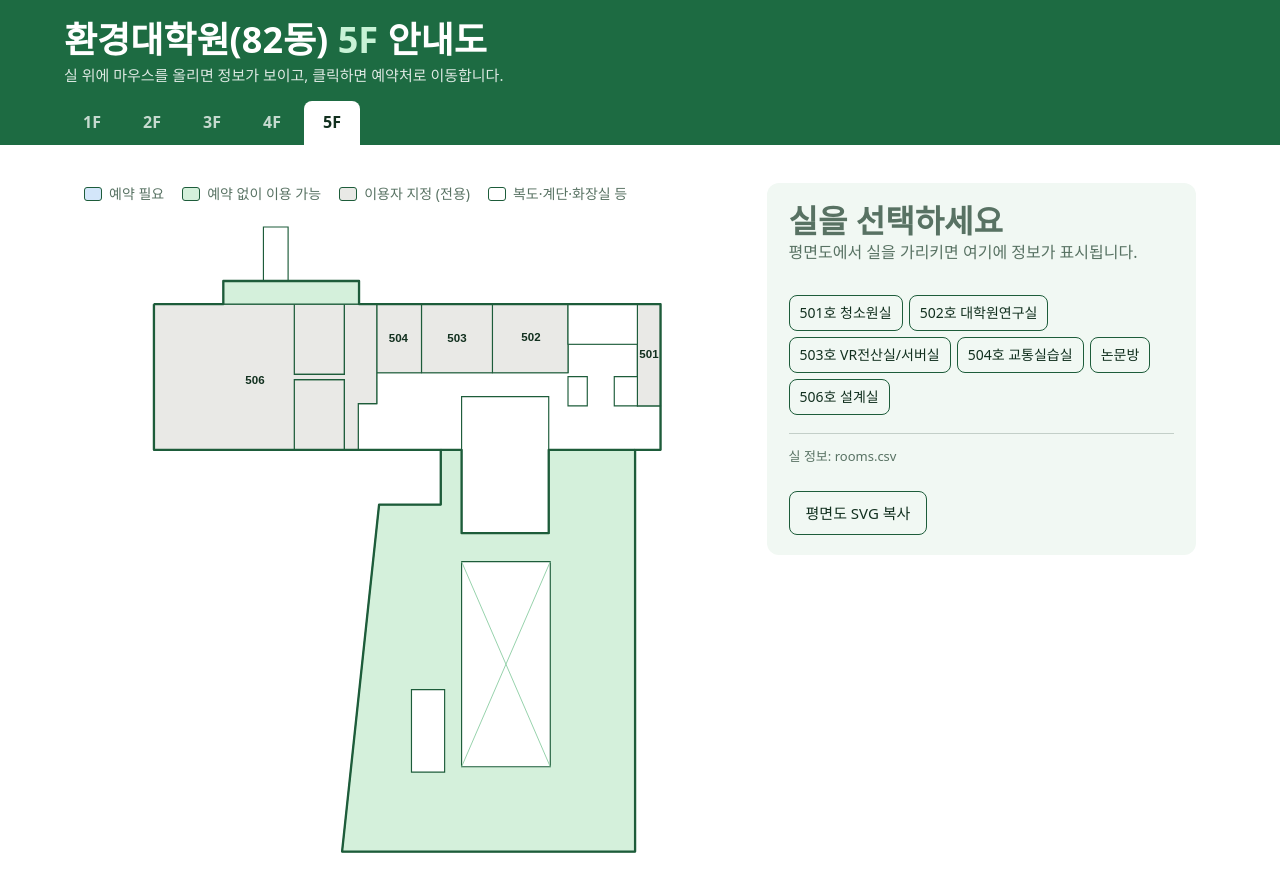
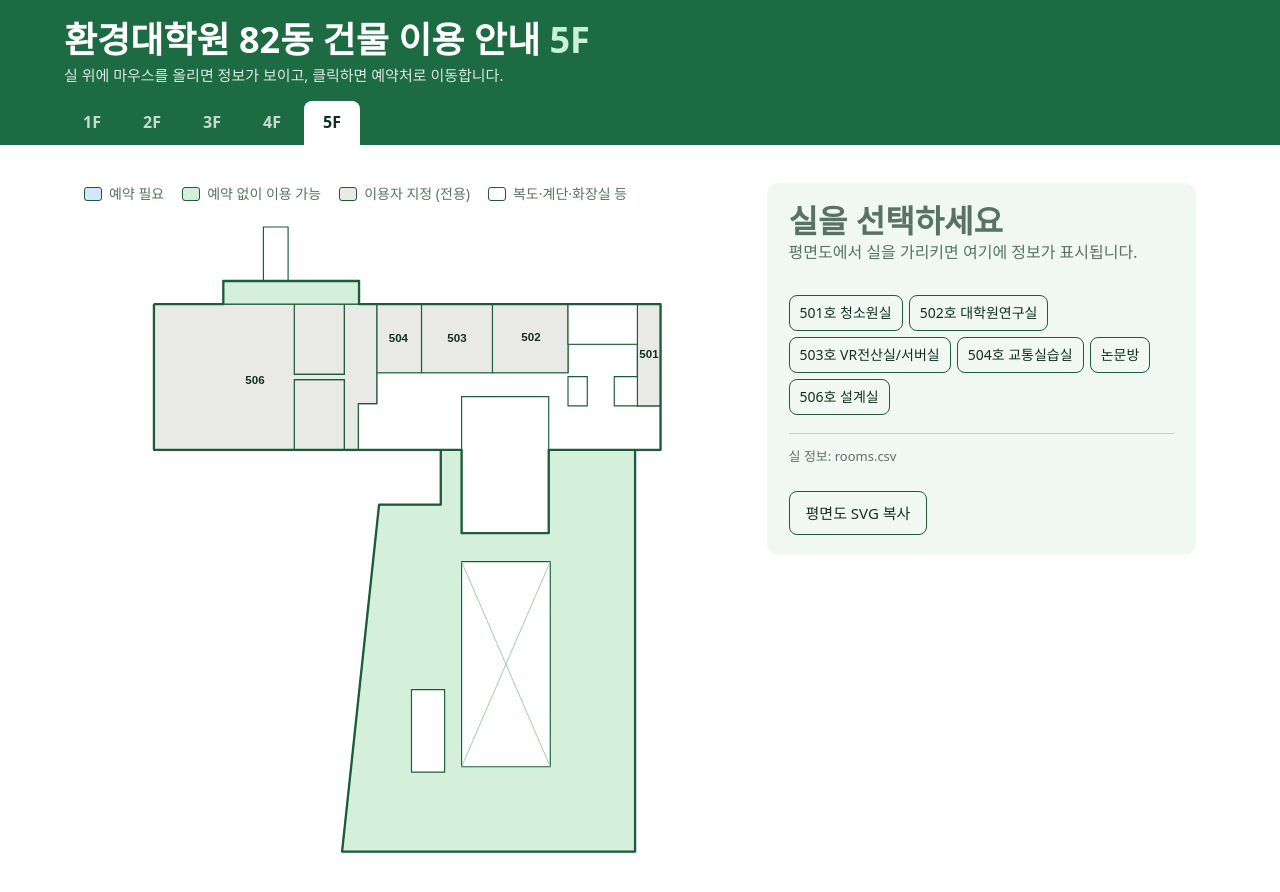
Before and after one commit to lunettiMingiHong/test-cf, a plain HTML site: page index.html in a window 1280 px wide. Drawn offline with Linux system fonts and the light colour scheme; a web font is replaced by a local one.

Commit message:
Set building guide page title

```diff
--- a/index.html
+++ b/index.html
@@ -3,7 +3,7 @@
 <head>
 <meta charset="utf-8">
 <meta name="viewport" content="width=device-width,initial-scale=1">
-<title>환경대학원 층별 안내도</title>
+<title>환경대학원 82동 건물 이용 안내</title>
 <link rel="preconnect" href="https://fonts.googleapis.com">
 <link href="https://fonts.googleapis.com/css2?family=IBM+Plex+Sans+KR:wght@400;500;700&display=swap" rel="stylesheet">
 <style>
@@ -72,7 +72,7 @@ button:focus-visible{outline:3px solid var(--hi);outline-offset:2px}
 </head>
 <body>
 <header>
-  <h1>환경대학원(82동) <b id="fl">5F</b> 안내도</h1>
+  <h1>환경대학원 82동 건물 이용 안내 <b id="fl">5F</b></h1>
   <p>실 위에 마우스를 올리면 정보가 보이고, 클릭하면 예약처로 이동합니다.</p>
   <nav id="tabs" aria-label="층 선택"></nav>
 </header>
```
